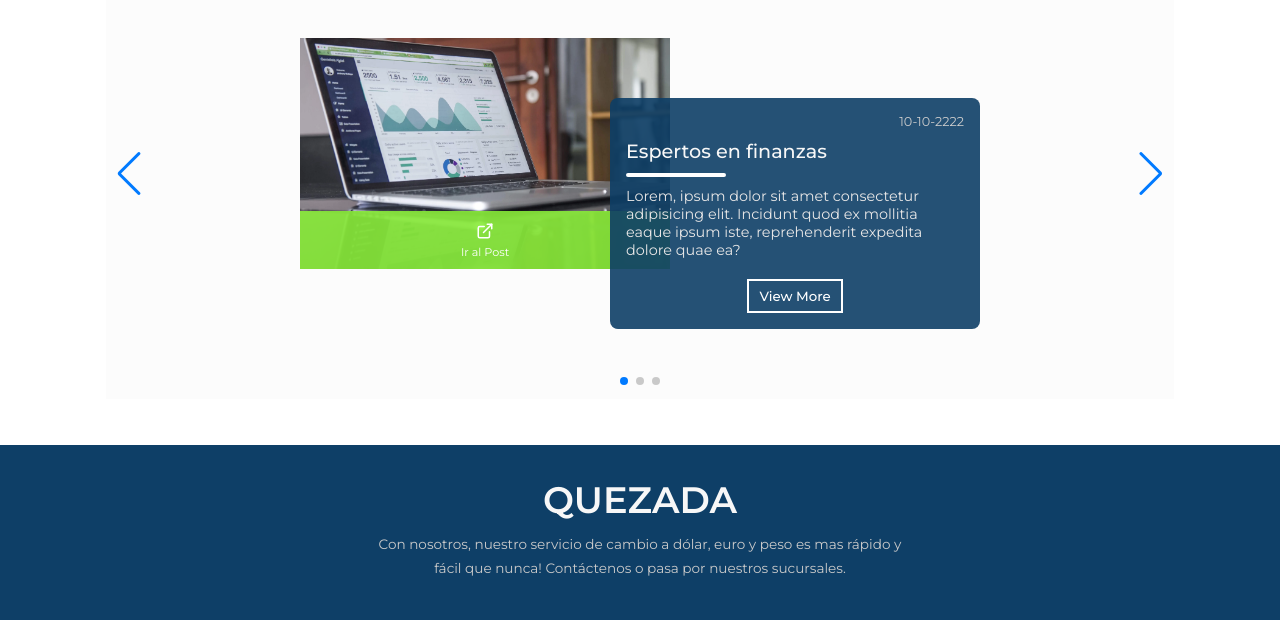
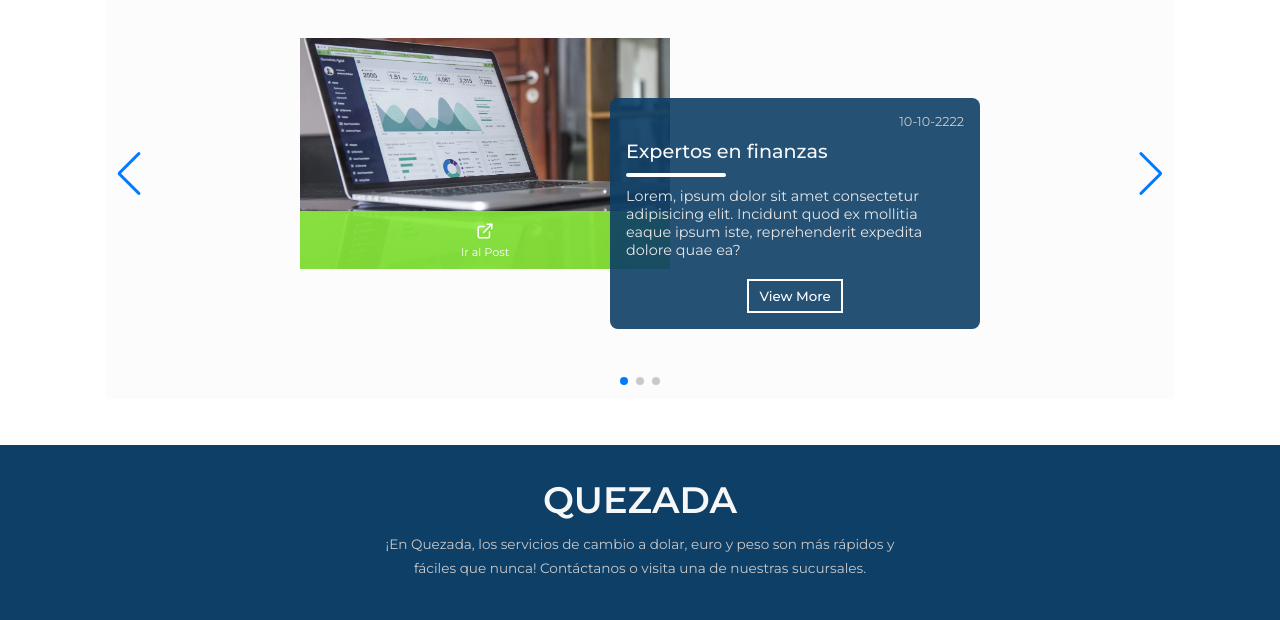
Before and after one commit to doblezz/quezada, a React (Create React App) app: page / in a window 1280 px wide. Shown: the part 2040-2660 px from the top of the page. Built offline with nearby package versions, Linux system fonts and the light colour scheme; no server answers.

Commit message:
Add files via upload

```diff
--- a/src/components/CBlog/CBlog.jsx
+++ b/src/components/CBlog/CBlog.jsx
@@ -48,7 +48,7 @@ const CBlog = () => {
             <div className="card_item">
               <div className="item_card">
                 <span className="data">10-10-2222</span>
-                <h2>Espertos en finanzas</h2>
+                <h2>Expertos en finanzas</h2>
                 <span className="line_item_blog"></span>
                 <p>
                   Lorem, ipsum dolor sit amet consectetur adipisicing elit.
@@ -78,7 +78,7 @@ const CBlog = () => {
             <div className="card_item">
               <div className="item_card">
                 <span className="data">10-10-2222</span>
-                <h2>Espertos en finanzas</h2>
+                <h2>Expertos en finanzas</h2>
                 <span className="line_item_blog"></span>
                 <p>
                   Lorem, ipsum dolor sit amet consectetur adipisicing elit.
@@ -108,7 +108,7 @@ const CBlog = () => {
             <div className="card_item">
               <div className="item_card">
                 <span className="data">10-10-2222</span>
-                <h2>Espertos en finanzas</h2>
+                <h2>Expertos en finanzas</h2>
                 <span className="line_item_blog"></span>
                 <p>
                   Lorem, ipsum dolor sit amet consectetur adipisicing elit.
--- a/src/components/footer/Footer.jsx
+++ b/src/components/footer/Footer.jsx
@@ -24,9 +24,7 @@ const Footer = () => {
           <div className="footer_logo">
             <h2>QUEZADA</h2>
             <p>
-              Con nosotros, nuestro servicio de cambio a dólar, euro y peso es
-              mas rápido y fácil que nunca! Contáctenos o pasa por nuestros
-              sucursales.
+              ¡En Quezada, los servicios de cambio a dolar, euro y peso son más rápidos y fáciles que nunca! Contáctanos o visita una de nuestras sucursales.
             </p>
           </div>
 
--- a/src/pages/quezadaonline.jsx
+++ b/src/pages/quezadaonline.jsx
@@ -126,7 +126,7 @@ useEffect(() => {
         <div className={styles.forma}>
           <h3>Forma parte de Quezada Online</h3>
 
-          <p>Solo le pedimos un minuto de su tiempo para dejarnos su información. Favor pulsar el butón para verificar sus datos.</p>
+          <p>Solo le pedimos un minuto de su tiempo para dejarnos su información. Favor pulsar el botón para verificar sus datos.</p>
 
           <button>SER PARTE</button>
         </div>
--- a/src/pages/quienes-somos.jsx
+++ b/src/pages/quienes-somos.jsx
@@ -54,7 +54,7 @@ const QuienesSomos = () => {
             <div className={styles.title_pinture}>
               <h2>Agente de cambio Quezada</h2>
               <p>La empresa ha crecido de manera exitosa gracias al apoyo familiar con el que ha contado el señor Quezada. Sus hijos, los licenciados, Edwim Arturo Quezada y Miguel Arturo Quezada, son parte primordial de la compañía, además de otros miembros de la familia. </p>
-              <p>Nos encontramos físicamente en toda la zona este del país, con sucursales en: La Romana, Higuey, Downtown Punta Cana, Friusa y Santo Domingo. Además, contamos con nuestra sexta sucursal totalmente en línea, en donde a través de nuestros canales digitales puedes realizar tu cambio sin la necesidad de salir de tu hogar u oficina, disponible en cualquier parte de República Dominicana.</p>
+              <p>Nos encontramos físicamente en toda la zona este del país, con sucursales en: La Romana, Higuey, Downtown Punta Cana, Friusa y Santo Domingo. Además, contamos con nuestra sexta sucursal totalmente <a href="/quezadaonline">en línea</a>, en donde a través de nuestros canales digitales puedes realizar tu cambio sin la necesidad de salir de tu hogar u oficina, disponible en cualquier parte de República Dominicana.</p>
             </div>
           </div>
         <div className={styles.caja_gradient}></div>
```
